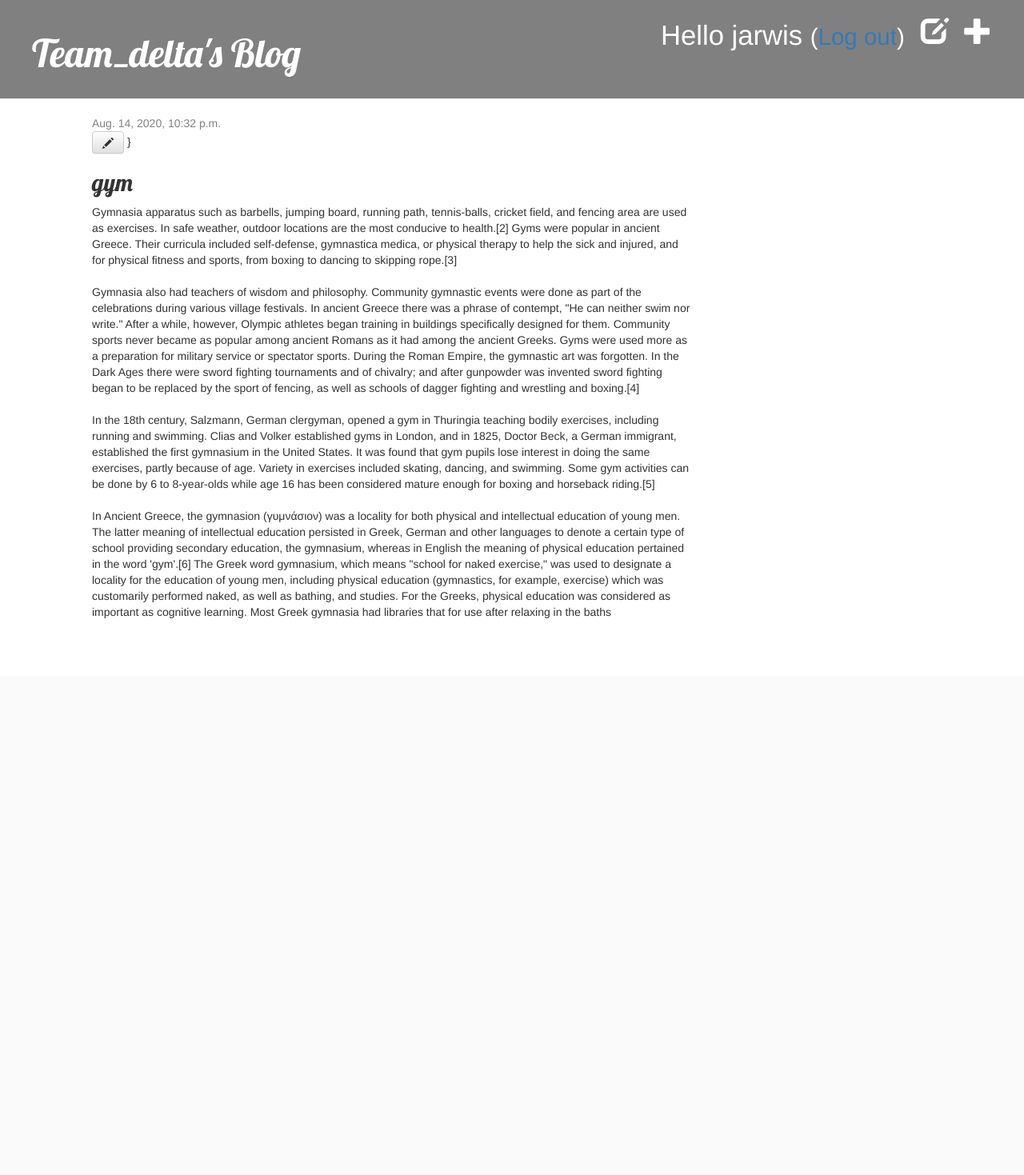
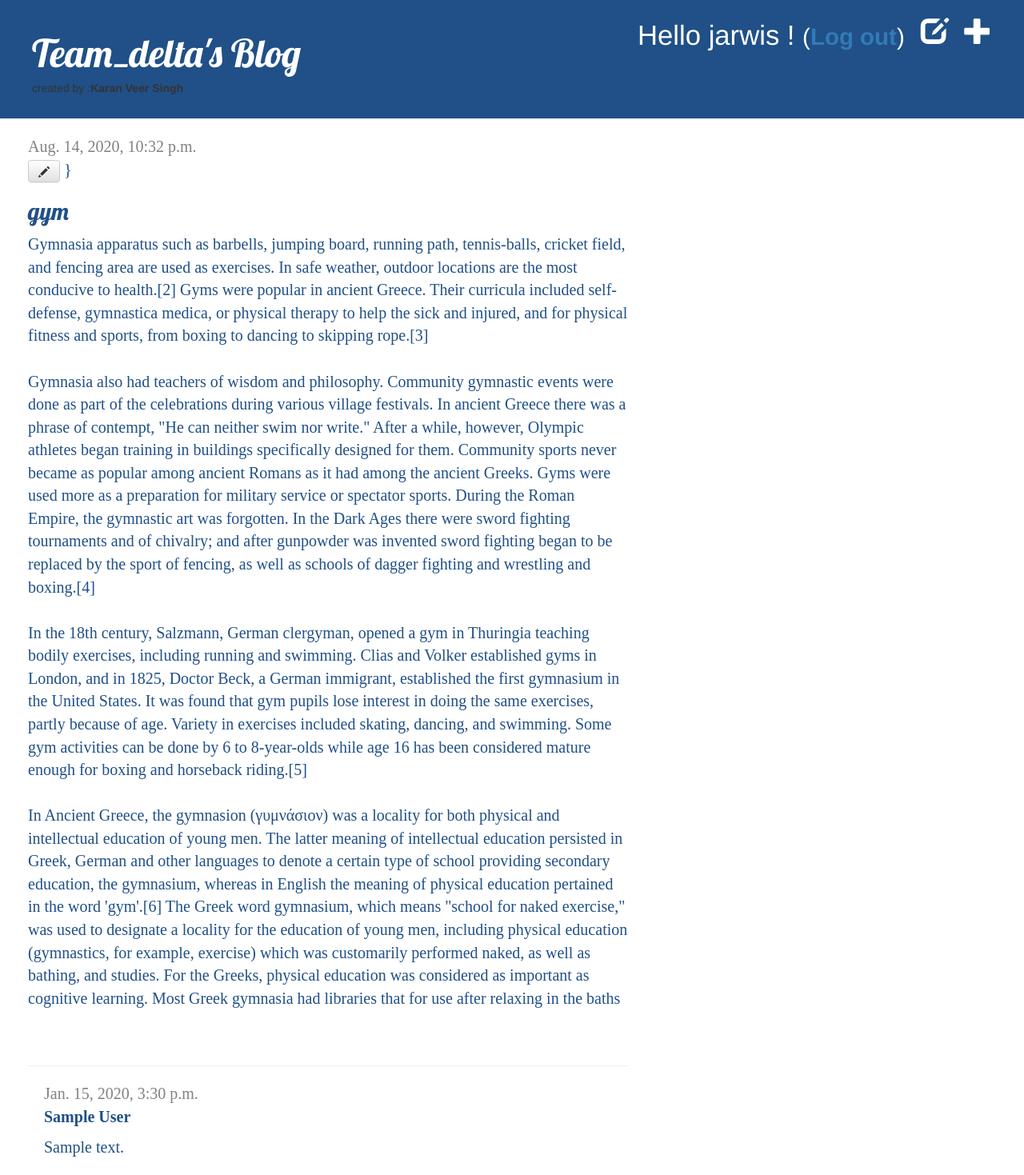
Before and after one commit to veer04/my-second-blog, a Django app: page /post/1/ in a window 1280 px wide. Shown: the whole page at 80% size. Before the commit the page ends 773 px from the top, so only its background shows below. Run offline with Django 3.2, Linux system fonts and the light colour scheme; a user stored in the database is signed in; data comes from the database, SQL or seed files in the repository; both versions use the stored data as it was after the commit; tables that the repository leaves empty hold one stand-in row (values such as "Sample post"); some libraries are stand-ins or nearby versions.

Commit message:
adding more features

```diff
--- a/blog/admin.py
+++ b/blog/admin.py
@@ -1,8 +1,9 @@
 from django.contrib import admin
 
-from .models import Post
+from .models import Post ,Comment
 
 
 admin.site.register(Post)
+admin.site.register(Comment)
 
 # Register your models here.
--- a/blog/models.py
+++ b/blog/models.py
@@ -17,5 +17,23 @@ class Post(models.Model):
 	def __str__(self):
 		return self.title
 
+class Comment(models.Model):
+    post = models.ForeignKey('blog.Post', on_delete=models.CASCADE, related_name='comments')
+    author = models.CharField(max_length=200)
+    text = models.TextField()
+    created_date = models.DateTimeField(default=timezone.now)
+    approved_comment = models.BooleanField(default=False)
+
+    def approve(self):
+        self.approved_comment = True
+        self.save()
+
+    def __str__(self):
+        return self.text
+
+    def approved_comments(self):
+    	return self.comments.filter(approved_comment=True)
+
+
 
  #Post.objects.create(0)
--- a/blog/static/css/blog.css
+++ b/blog/static/css/blog.css
@@ -1,5 +1,5 @@
 .page-header {
-    background-color: grey;
+    background-color: #205087;
     margin-top: 0;
     padding: 20px 20px 20px 40px;
 }
@@ -11,11 +11,16 @@
 }
 
 .content {
-    margin-left: 100px;
+    margin-left: 20px;
+    color: #205087;
+    font-family: serif;
+    font-size: 20px;
+
 }
 
 h1, h2, h3, h4 {
     font-family: 'Lobster', cursive;
+
 }
 
 .date {
@@ -44,3 +49,6 @@ h1, h2, h3, h4 {
 .post h2 a, .post h2 a:visited {
     color: #000000;
 }
+.comment{
+    margin:20px 0px 20px 20px;
+}
--- a/blog/templates/blog/base.html
+++ b/blog/templates/blog/base.html
@@ -1,4 +1,4 @@
-{% load static %}
+ {% load static %}
 <html>
     <head>
         <title>Team_delta's blog</title>
@@ -15,13 +15,14 @@
             {% if user.is_authenticated %}
                 <a href="{% url 'post_new' %}" class="top-menu"><span class="glyphicon glyphicon-plus"></span></a>
                 <a href="{% url 'post_draft_list' %}" class="top-menu"><span class="glyphicon glyphicon-edit"></span></a>
-                <p class="top-menu">Hello {{ user.username }} <small>(<a href="{% url 'logout' %}">Log out</a>)</small></p>
+                <p class="top-menu">Hello {{ user.username }} ! <small>(<a href="{% url 'logout' %}"><b>Log out</b></a>)</small></p>
 
             {% else %}
                 <a href="{% url 'login' %}" class="top-menu"><span class="glyphicon glyphicon-lock"></span></a>
             {% endif %}
 
             <h1><a href="/">Team_delta's Blog</a></h1>
+            <h5>created by :<b>Karan Veer Singh</b></h5>
         </div>
         <div class="content container">
             <div class="row">
--- a/blog/templates/blog/post_detail.html
+++ b/blog/templates/blog/post_detail.html
@@ -1,6 +1,8 @@
 {% extends 'blog/base.html' %}
 
 {% block content %}
+
+
     <div class="post">
         {% if post.published_date %}
             <div class="date">
@@ -18,4 +20,24 @@
         <h2>{{ post.title }}</h2>
         <p>{{ post.text|linebreaksbr }}</p>
     </div>
+    <hr>
+	{% for comment in post.comments.all %}
+	    {% if user.is_authenticated or comment.approved_comment %}
+	    <div class="comment">
+	        <div class="date">
+	            {{ comment.created_date }}
+	            {% if not comment.approved_comment %}
+	                <a class="btn btn-default" href="{% url 'comment_remove' pk=comment.pk %}"><span class="glyphicon glyphicon-remove"></span></a>
+	                <a class="btn btn-default" href="{% url 'comment_approve' pk=comment.pk %}"><span class="glyphicon glyphicon-ok"></span></a>
+	            {% endif %}
+	        </div>
+	        <strong>{{ comment.author }}</strong>
+	        <p>{{ comment.text|linebreaks }}</p>
+	    </div>
+	    {% endif %}
+	{% empty %}
+	    <p>No comments here yet :(</p>
+	{% endfor %}
+
+
 {% endblock %}
--- a/blog/templates/blog/post_list.html
+++ b/blog/templates/blog/post_list.html
@@ -44,6 +44,7 @@
             </div>
             <h2><a href="{% url 'post_detail' post.id %}">{{ post.title }}</a></h2>
             <p>{{ post.text|linebreaksbr }}</p>
+            <a href="{% url 'post_detail' pk=post.pk %}">Comments: {{ post.approved_comments.count }}</a>
         </div>
     {% endfor %}
 {% endblock %}
--- a/blog/urls.py
+++ b/blog/urls.py
@@ -10,4 +10,7 @@ urlpatterns = [
 	path('drafts/', views.post_draft_list, name='post_draft_list'),
 	path('post/<pk>/publish/',views.post_publish,name='post_publish'),
 	path('post/<pk>/remove/',views.post_remove,name = 'post_remove'),
-	]
+	path('post/<int:pk>/comment/',views.add_comment_to_post,name='add_comment_to_post'),
+	path('comment/<int:pk>/approve/', views.comment_approve, name='comment_approve'),
+	path('comment/<int:pk>/remove/', views.comment_remove, name='comment_remove'),
+		]
--- a/blog/views.py
+++ b/blog/views.py
@@ -1,7 +1,7 @@
 from django.shortcuts import render,get_object_or_404
-from .models import Post
+from .models import Post,Comment
 from django.utils import timezone
-from .forms import PostForm
+from .forms import PostForm,CommentForm
 from django.shortcuts import redirect
 from django.contrib.auth.decorators import login_required
 
@@ -64,3 +64,29 @@ def post_remove(request, pk):
 	post.delete()
 	return redirect('post_list')
 # Create your views here.
+
+def add_comment_to_post(request, pk):
+	post = get_object_or_404(Post,pk=pk)
+	if request.method == "POST":
+		form = CommentForm(request.POST)
+		if form.is_valid():
+			comment=form.save(Commit=False)
+			comment.post= post
+			comment.save()
+			return redirect('post_detail', pk=post.pk)
+
+		else:
+			form = CommentForm()
+		return render(request, 'blog/add_comment_to_post.html',{'form':form})
+
+@ login_required
+def comment_approve(request, pk):
+	comment= get_object_or_404(Comment,pk=pk)
+	comment.approve()
+	return redirect('post_detail',pk=comment.post.pk)
+
+@login_required
+def comment_remove(request, pk):
+	comment= get_object_or_404(Comment, pk=pk)
+	comment.delete()
+	return redirect('Post_detail',pk=comment.post.pk)
```
Also changed, not shown: blog/forms.py (+8 -1 lines), blog/templates/blog/add_comment_to_post.html (added, +10 -0 lines), blog/migrations/0002_comment.py (added), db.sqlite3.
